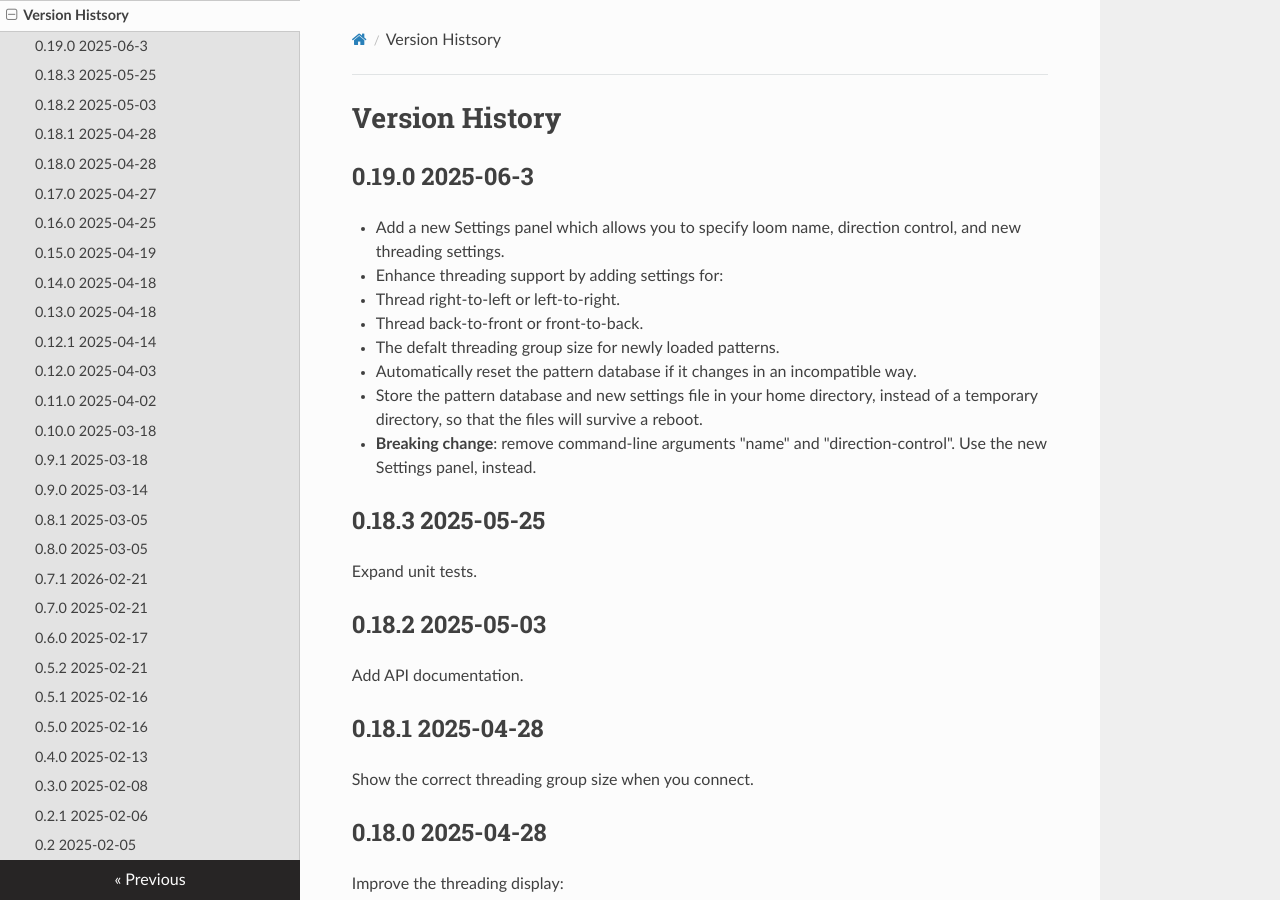
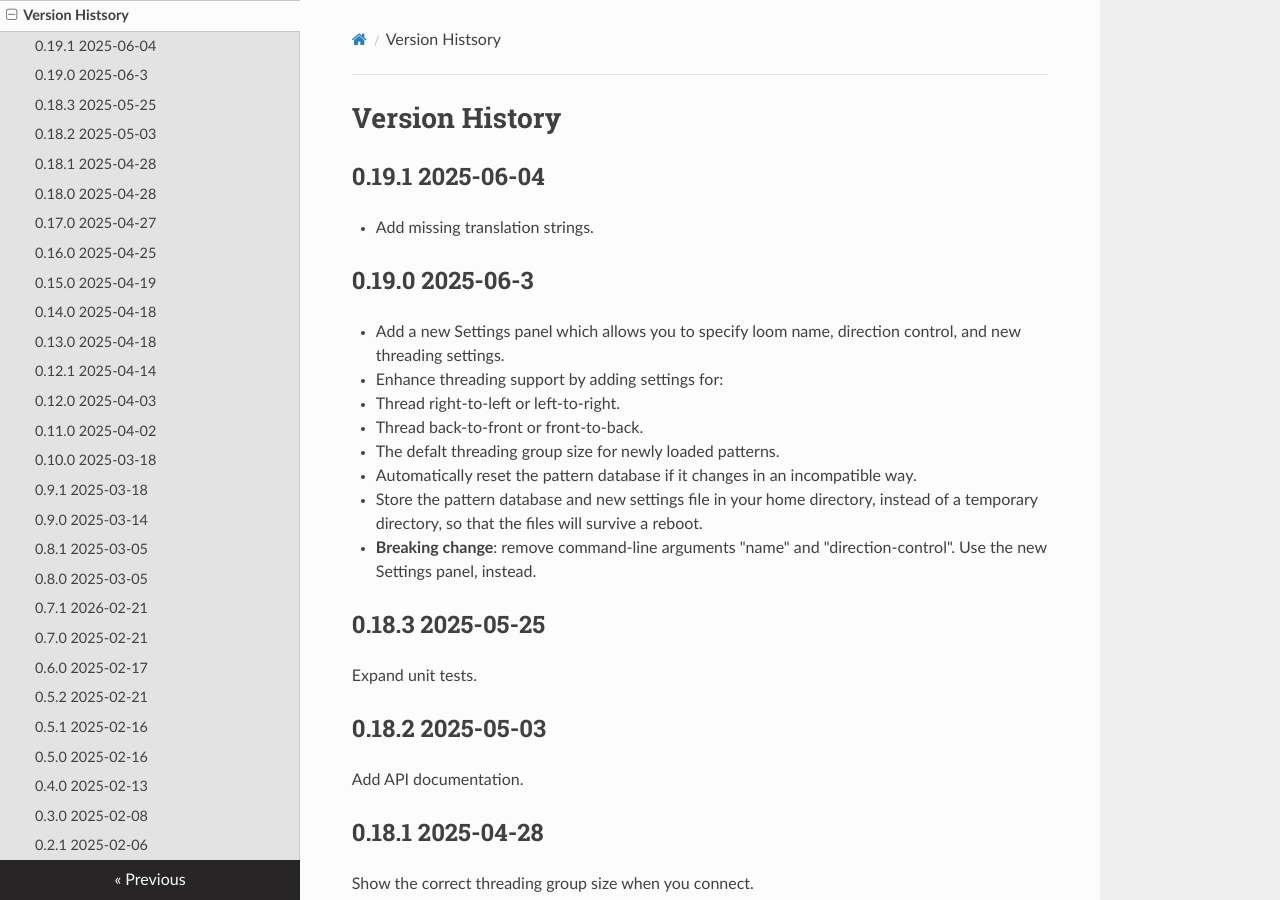
Before and after one commit to r-owen/base_loom_server, an MkDocs documentation site: the page built from docs/version_history.md, in a window 1280 px wide and 900 px high. Built offline with MkDocs 1.6.1, drawn with Linux system fonts in a browser that asks for light colours; nearby versions of some CDN libraries.

Commit message:
Update the version history

```diff
--- a/docs/version_history.md
+++ b/docs/version_history.md
@@ -1,4 +1,8 @@
 # Version History
+
+## 0.19.1 2025-06-04
+
+* Add missing translation strings.
 
 ## 0.19.0 2025-06-3
 
```
